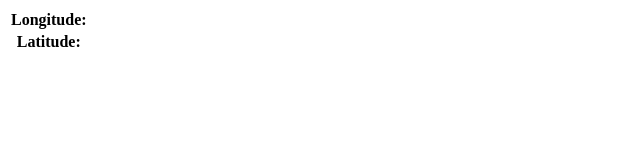
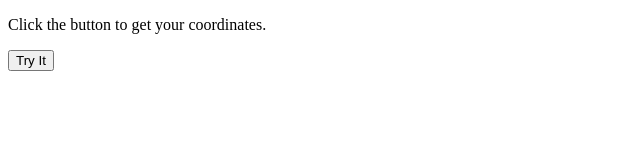
Before and after one commit to ma-ra-bu/testGPS, a plain HTML site: page index.html in a window 1280 px wide. Shown: the whole page, without its empty margins (0-640 px from the left). Drawn offline with Linux system fonts and the light colour scheme.

Commit message:
Update index.html

```diff
--- a/index.html
+++ b/index.html
@@ -6,16 +6,14 @@
     <title>GPS</title>
   </head>
   <body>
-    <table>
-      <tr>
-        <th>Longitude: </th>
-        <td id="longitude"></td>
-      </tr>
-      <tr>
-        <th>Latitude: </th>
-        <td id="latitude"></td>
-      </tr>
-    </table>
+
+    <p>Click the button to get your coordinates.</p>
+
+    <button onclick="getLocation()">Try It</button>
+
+    <p id="demo"></p>
+
     <script src="javascript.js"></script>
+
   </body>
 </html>
```
